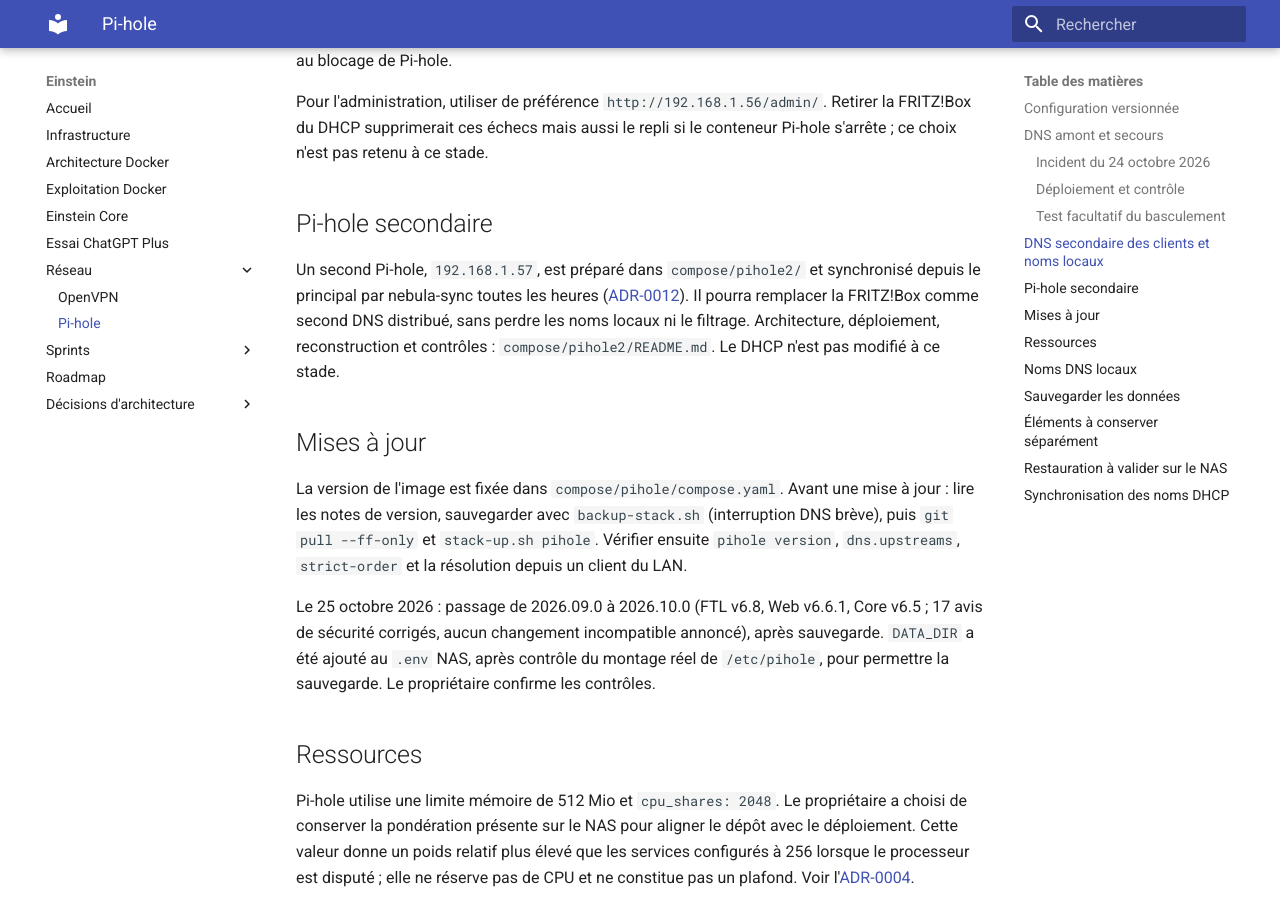
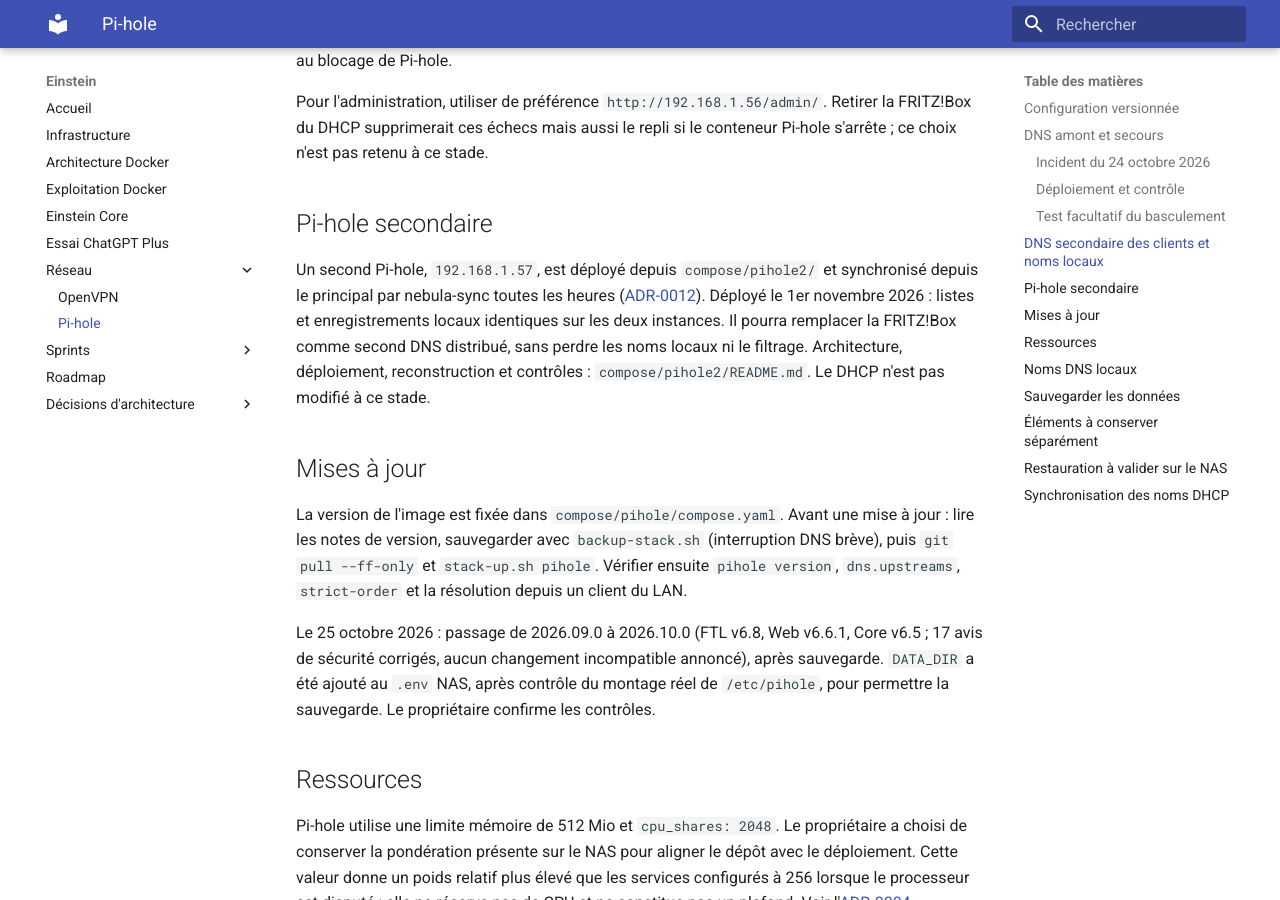
Before and after one commit to asanchez74/Einstein, an MkDocs documentation site: the page built from docs/pihole-operations.md, in a window 1280 px wide and 900 px high, scrolled down 3315 px. Built offline with MkDocs 1.6.1 and Material for MkDocs 9.7.7, drawn with Linux system fonts in a browser that asks for light colours.

Commit message:
docs: consigner le déploiement du Pi-hole secondaire
Déployé et validé le 1er novembre 2026 : réponses DNS identiques,
empreintes identiques des listes et enregistrements locaux. Corrige la
description de nebula-sync (pihole.toml ignoré par Teleporter, config
copiée par l'API) et déclare les variables du fichier principal pour
supprimer les avertissements Compose.

Co-Authored-By: Claude Opus 5.5 <noreply@anthropic.com>

```diff
--- a/docs/pihole-operations.md
+++ b/docs/pihole-operations.md
@@ -163,9 +163,10 @@ le conteneur Pi-hole s'arrête ; ce choix n'est pas retenu à ce stade.
 
 ## Pi-hole secondaire
 
-Un second Pi-hole, `192.168.1.57`, est préparé dans `compose/pihole2/` et
+Un second Pi-hole, `192.168.1.57`, est déployé depuis `compose/pihole2/` et
 synchronisé depuis le principal par nebula-sync toutes les heures
-([ADR-0012](adr/0012-pihole-secondaire.md)). Il pourra remplacer la
+([ADR-0012](adr/0012-pihole-secondaire.md)). Déployé le 1er novembre 2026 :
+listes et enregistrements locaux identiques sur les deux instances. Il pourra remplacer la
 FRITZ!Box comme second DNS distribué, sans perdre les noms locaux ni le
 filtrage. Architecture, déploiement, reconstruction et contrôles :
 `compose/pihole2/README.md`. Le DHCP n'est pas modifié à ce stade.
```
Also changed, not shown: compose/pihole2/README.md (+23 -5 lines), docs/adr/0012-pihole-secondaire.md (+1 -1 lines), docs/roadmap.md (+2 -2 lines), 1 other file.
